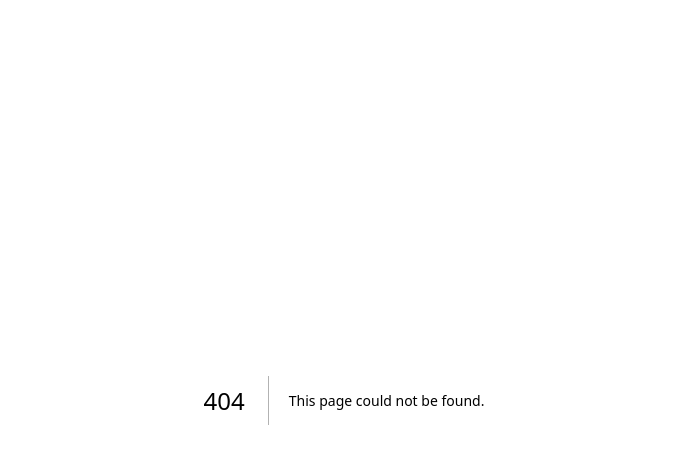
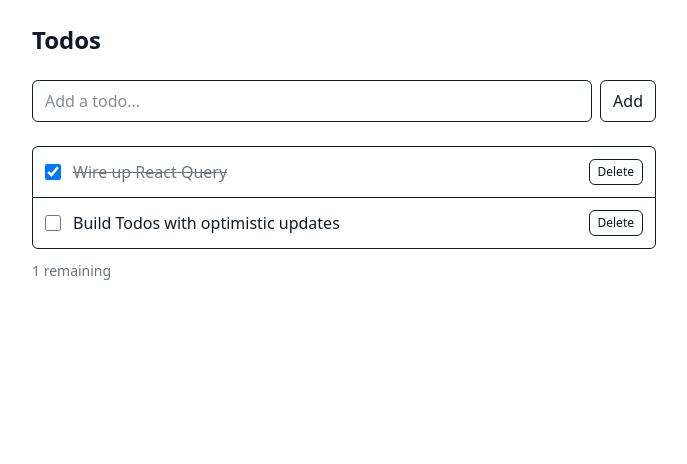
Before and after one commit to andrewteece/react-architect-lab, a Next.js app: page /todos in a window 1280 px wide. Before the commit this address had no page. Shown: the top 464 px of the page, without its empty margins (296-983 px from the left). Built offline with nearby package versions, Linux system fonts and the light colour scheme.

Commit message:
feat(todos): add API, hooks (optimistic), and UI

```diff
--- /dev/null
+++ b/src/app/(features)/todos/TodoForm.tsx
@@ -0,0 +1,36 @@
+'use client';
+
+import { useState } from 'react';
+import { useAddTodo } from './useTodos';
+
+export default function TodoForm() {
+  const [title, setTitle] = useState('');
+  const add = useAddTodo();
+
+  async function onSubmit(e: React.FormEvent) {
+    e.preventDefault();
+    const t = title.trim();
+    if (!t) return;
+    setTitle('');
+    add.mutate(t);
+  }
+
+  return (
+    <form onSubmit={onSubmit} className='flex gap-2'>
+      <input
+        value={title}
+        onChange={(e) => setTitle(e.target.value)}
+        placeholder='Add a todo…'
+        className='min-w-0 flex-1 rounded-md border px-3 py-2'
+        aria-label='New todo title'
+      />
+      <button
+        type='submit'
+        className='rounded-md border px-3 py-2'
+        disabled={add.isPending}
+      >
+        {add.isPending ? 'Adding…' : 'Add'}
+      </button>
+    </form>
+  );
+}
--- /dev/null
+++ b/src/app/(features)/todos/TodoList.tsx
@@ -0,0 +1,61 @@
+'use client';
+
+import { useDeleteTodo, useTodos, useToggleTodo } from './useTodos';
+
+export default function TodoList() {
+  const { data, isLoading, isError, error } = useTodos();
+  const toggle = useToggleTodo();
+  const del = useDeleteTodo();
+
+  if (isLoading) {
+    return (
+      <p className='text-sm' style={{ color: `rgb(var(--muted))` }}>
+        Loading todos…
+      </p>
+    );
+  }
+  if (isError) {
+    return <p className='text-red-500'>Error: {String(error)}</p>;
+  }
+  const todos = data ?? [];
+  const remaining = todos.filter((t) => !t.done).length;
+
+  return (
+    <div className='space-y-3'>
+      <ul className='divide-y rounded-md border'>
+        {todos.map((t) => (
+          <li key={t.id} className='flex items-center gap-3 p-3'>
+            <input
+              id={`todo-${t.id}`}
+              type='checkbox'
+              checked={t.done}
+              onChange={() => toggle.mutate(t.id)}
+              className='h-4 w-4'
+            />
+            <label
+              htmlFor={`todo-${t.id}`}
+              className={`flex-1 ${t.done ? 'line-through opacity-60' : ''}`}
+            >
+              {t.title}
+            </label>
+            <button
+              onClick={() => del.mutate(t.id)}
+              className='rounded-md border px-2 py-1 text-xs'
+              aria-label={`Delete ${t.title}`}
+            >
+              Delete
+            </button>
+          </li>
+        ))}
+        {todos.length === 0 && (
+          <li className='p-3 text-sm' style={{ color: `rgb(var(--muted))` }}>
+            No todos yet.
+          </li>
+        )}
+      </ul>
+      <p className='text-sm' style={{ color: `rgb(var(--muted))` }}>
+        {remaining} remaining
+      </p>
+    </div>
+  );
+}
--- /dev/null
+++ b/src/app/(features)/todos/page.tsx
@@ -0,0 +1,15 @@
+import TodoForm from './TodoForm';
+import TodoList from './TodoList';
+
+export default function TodosPage() {
+  return (
+    <main className='mx-auto max-w-2xl p-6 space-y-6'>
+      <header className='flex items-center justify-between'>
+        <h1 className='text-2xl font-semibold'>Todos</h1>
+      </header>
+
+      <TodoForm />
+      <TodoList />
+    </main>
+  );
+}
--- /dev/null
+++ b/src/app/(features)/todos/useTodos.ts
@@ -0,0 +1,105 @@
+'use client';
+
+import { useMutation, useQuery, useQueryClient } from '@tanstack/react-query';
+
+export type Todo = { id: string; title: string; done: boolean };
+
+const keys = {
+  all: ['todos'] as const,
+  item: (id: string) => ['todos', id] as const,
+};
+
+async function getJSON<T>(input: RequestInfo, init?: RequestInit) {
+  const res = await fetch(input, {
+    ...init,
+    headers: {
+      'Content-Type': 'application/json',
+      ...(init?.headers ?? {}),
+    },
+  });
+  if (!res.ok) {
+    const msg = await res.text().catch(() => res.statusText);
+    throw new Error(msg || `HTTP ${res.status}`);
+  }
+  return (await res.json()) as T;
+}
+
+export function useTodos() {
+  return useQuery({
+    queryKey: keys.all,
+    queryFn: () => getJSON<Todo[]>('/api/todos'),
+  });
+}
+
+export function useAddTodo() {
+  const qc = useQueryClient();
+  return useMutation({
+    mutationFn: (title: string) =>
+      getJSON<Todo>('/api/todos', {
+        method: 'POST',
+        body: JSON.stringify({ title }),
+      }),
+    onMutate: async (title: string) => {
+      await qc.cancelQueries({ queryKey: keys.all });
+      const prev = qc.getQueryData<Todo[]>(keys.all) ?? [];
+      const optimistic: Todo = {
+        id: `optimistic-${Date.now()}`,
+        title,
+        done: false,
+      };
+      qc.setQueryData<Todo[]>(keys.all, [optimistic, ...prev]);
+      return { prev };
+    },
+    onError: (_err, _vars, ctx) => {
+      if (ctx?.prev) qc.setQueryData(keys.all, ctx.prev);
+    },
+    onSuccess: (created) => {
+      qc.setQueryData<Todo[]>(keys.all, (curr) =>
+        curr
+          ? [created, ...curr.filter((t) => !t.id.startsWith('optimistic-'))]
+          : [created]
+      );
+    },
+    onSettled: () => {
+      qc.invalidateQueries({ queryKey: keys.all });
+    },
+  });
+}
+
+export function useToggleTodo() {
+  const qc = useQueryClient();
+  return useMutation({
+    mutationFn: (id: string) =>
+      getJSON<Todo>(`/api/todos/${id}`, { method: 'PATCH' }),
+    onMutate: async (id: string) => {
+      await qc.cancelQueries({ queryKey: keys.all });
+      const prev = qc.getQueryData<Todo[]>(keys.all) ?? [];
+      qc.setQueryData<Todo[]>(
+        keys.all,
+        prev.map((t) => (t.id === id ? { ...t, done: !t.done } : t))
+      );
+      return { prev };
+    },
+    onError: (_e, _id, ctx) => ctx?.prev && qc.setQueryData(keys.all, ctx.prev),
+    onSettled: () => qc.invalidateQueries({ queryKey: keys.all }),
+  });
+}
+
+export function useDeleteTodo() {
+  const qc = useQueryClient();
+  return useMutation({
+    mutationFn: (id: string) =>
+      getJSON<{ ok: true }>(`/api/todos/${id}`, { method: 'DELETE' }),
+    onMutate: async (id: string) => {
+      await qc.cancelQueries({ queryKey: keys.all });
+      const prev = qc.getQueryData<Todo[]>(keys.all) ?? [];
+      qc.setQueryData<Todo[]>(
+        keys.all,
+        prev.filter((t) => t.id !== id)
+      );
+      return { prev };
+    },
+    onError: (_e, _id, ctx) => ctx?.prev && qc.setQueryData(keys.all, ctx.prev),
+    onSettled: () => qc.invalidateQueries({ queryKey: keys.all }),
+  });
+}
--- /dev/null
+++ b/src/app/api/todos/[id]/route.ts
@@ -0,0 +1,52 @@
+import { NextResponse } from 'next/server';
+
+type Todo = { id: string; title: string; done: boolean };
+
+let todosRef: Todo[]; // will be shared with parent module if same process
+try {
+  // @ts-ignore allow dynamic import to reuse array if already loaded
+  const mod = await import('../route');
+  // pull the module-scoped todos via a side-channel (dev server often shares context)
+  // Fallback: no-op; each file has its own copy during HMR sometimes.
+  // This isn't production code—good enough for a lab.
+  // eslint-disable-next-line @typescript-eslint/no-unused-vars
+  todosRef = (mod as any).__todos as Todo[];
+} catch {}
+
+let todos: Todo[] = (globalThis as any).__todos ?? [];
+
+if (!Array.isArray(todos) || todos.length === 0) {
+  // Best effort: keep a separate store if parent isn't loaded.
+  (globalThis as any).__todos = todos;
+}
+
+const sleep = (ms: number) => new Promise((r) => setTimeout(r, ms));
+
+export async function PATCH(
+  _req: Request,
+  { params }: { params: { id: string } }
+) {
+  const id = params.id;
+  const idx = todos.findIndex((t) => t.id === id);
+  if (idx === -1)
+    return NextResponse.json({ error: 'Not found' }, { status: 404 });
+
+  const updated = { ...todos[idx], done: !todos[idx].done };
+  todos[idx] = updated;
+  await sleep(120);
+  return NextResponse.json(updated);
+}
+
+export async function DELETE(
+  _req: Request,
+  { params }: { params: { id: string } }
+) {
+  const id = params.id;
+  const exists = todos.some((t) => t.id === id);
+  if (!exists)
+    return NextResponse.json({ error: 'Not found' }, { status: 404 });
+
+  todos = todos.filter((t) => t.id !== id);
+  await sleep(120);
+  return NextResponse.json({ ok: true });
+}
--- /dev/null
+++ b/src/app/api/todos/route.ts
@@ -0,0 +1,28 @@
+import { NextResponse } from 'next/server';
+
+type Todo = { id: string; title: string; done: boolean };
+
+// In-memory store (resets on dev reloads—fine for a lab)
+let todos: Todo[] = [
+  { id: '1', title: 'Wire up React Query', done: true },
+  { id: '2', title: 'Build Todos with optimistic updates', done: false },
+];
+
+const sleep = (ms: number) => new Promise((r) => setTimeout(r, ms));
+
+export async function GET() {
+  await sleep(200); // tiny delay to see loading state
+  return NextResponse.json(todos);
+}
+
+export async function POST(req: Request) {
+  const body = (await req.json()) as { title?: string };
+  const title = (body.title ?? '').trim();
+  if (!title)
+    return NextResponse.json({ error: 'Title required' }, { status: 400 });
+
+  const todo: Todo = { id: crypto.randomUUID(), title, done: false };
+  todos = [todo, ...todos];
+  await sleep(150);
+  return NextResponse.json(todo, { status: 201 });
+}
```
